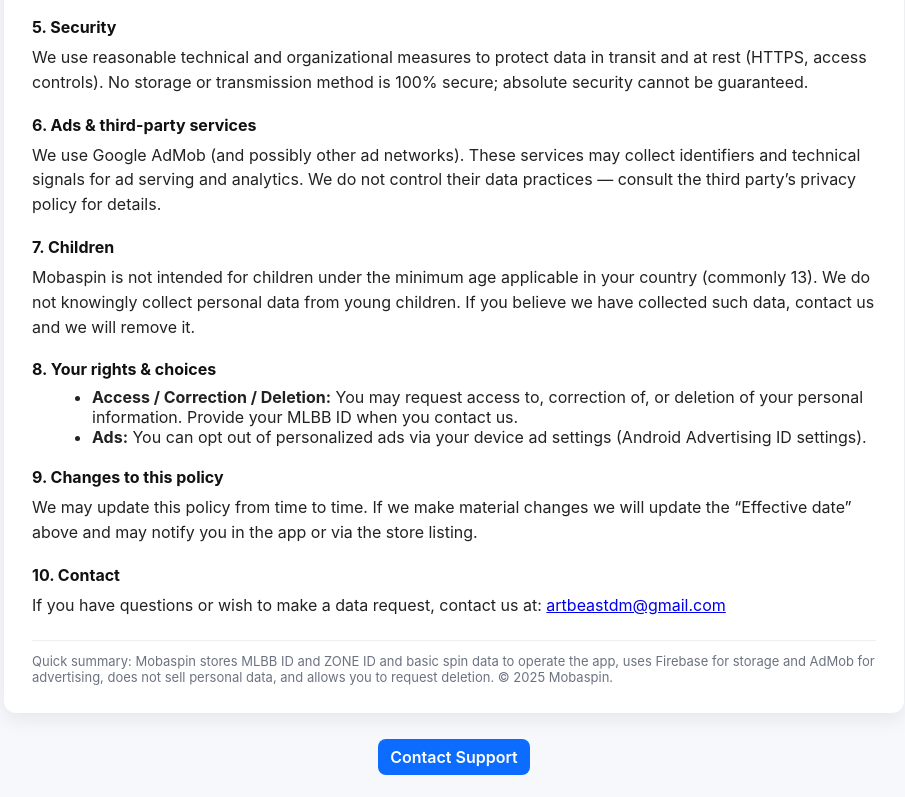
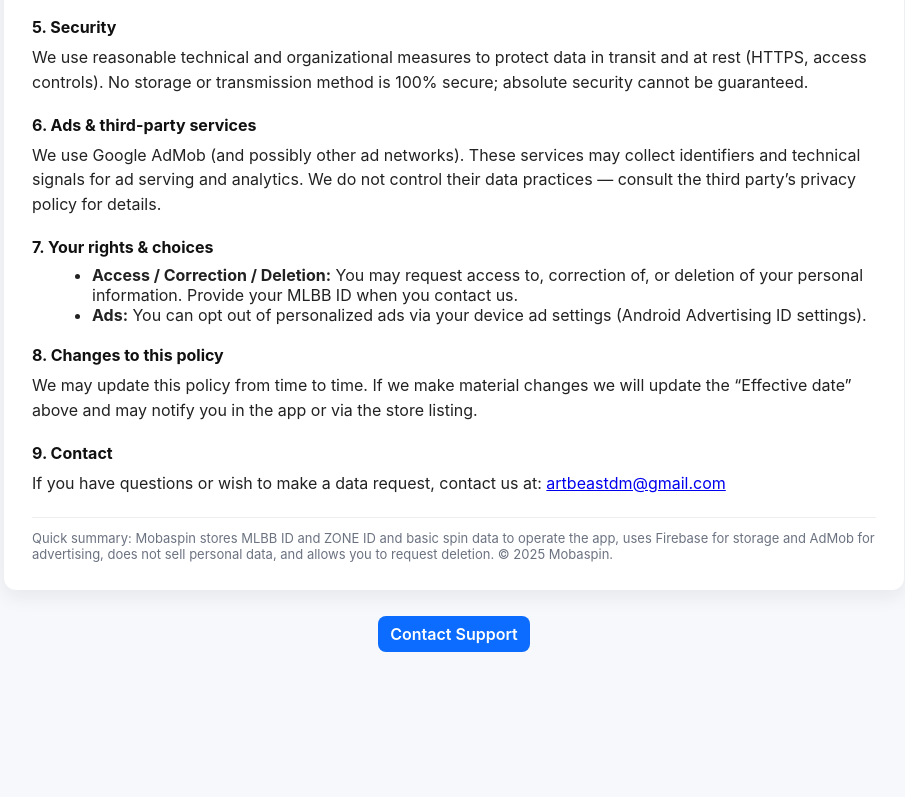
Before and after one commit to zsecre/mobaspin, a plain HTML site: page privacy_policy.html in a window 1280 px wide. Shown: the part 855-1652 px from the top of the page, without its empty margins (186-1091 px from the left). After the commit the page ends 1529 px from the top, so only its background shows below. Drawn offline with Linux system fonts and the light colour scheme.

Commit message:
Update privacy_policy.html

```diff
--- a/privacy_policy.html
+++ b/privacy_policy.html
@@ -63,19 +63,16 @@
       <h2>6. Ads &amp; third-party services</h2>
       <p>We use Google AdMob (and possibly other ad networks). These services may collect identifiers and technical signals for ad serving and analytics. We do not control their data practices — consult the third party’s privacy policy for details.</p>
 
-      <h2>7. Children</h2>
-      <p>Mobaspin is not intended for children under the minimum age applicable in your country (commonly 13). We do not knowingly collect personal data from young children. If you believe we have collected such data, contact us and we will remove it.</p>
-
-      <h2>8. Your rights &amp; choices</h2>
+      <h2>7. Your rights &amp; choices</h2>
       <ul>
         <li><strong>Access / Correction / Deletion:</strong> You may request access to, correction of, or deletion of your personal information. Provide your MLBB ID when you contact us.</li>
         <li><strong>Ads:</strong> You can opt out of personalized ads via your device ad settings (Android Advertising ID settings).</li>
       </ul>
 
-      <h2>9. Changes to this policy</h2>
+      <h2>8. Changes to this policy</h2>
       <p>We may update this policy from time to time. If we make material changes we will update the “Effective date” above and may notify you in the app or via the store listing.</p>
 
-      <h2>10. Contact</h2>
+      <h2>9. Contact</h2>
       <p>If you have questions or wish to make a data request, contact us at: <a href="mailto:artbeastdm@gmail.com">artbeastdm@gmail.com</a></p>
 
       <footer>
```
